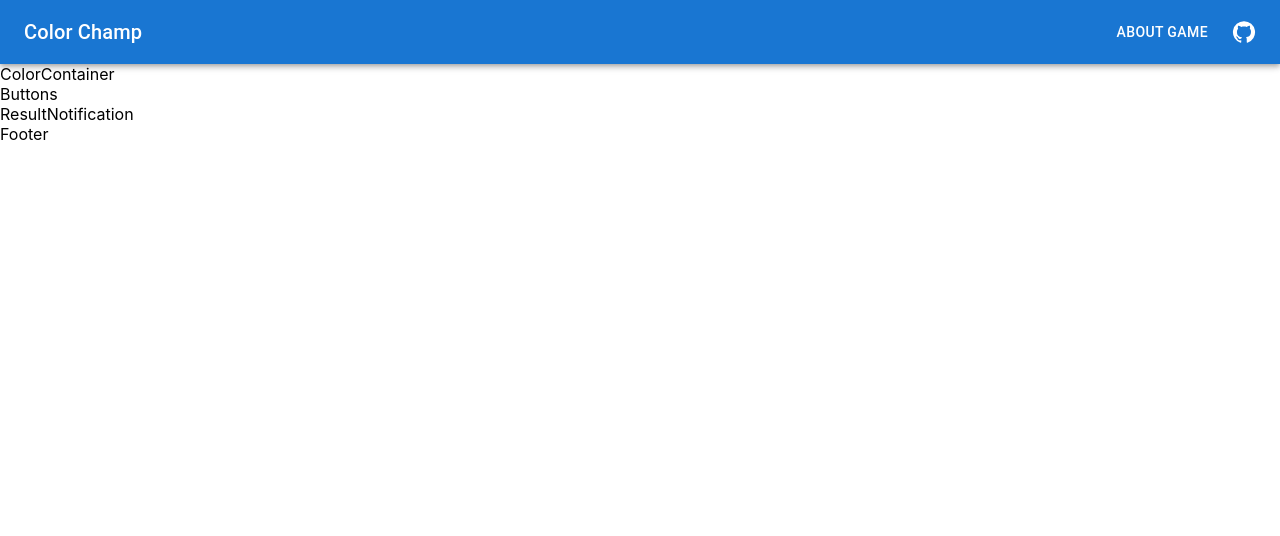
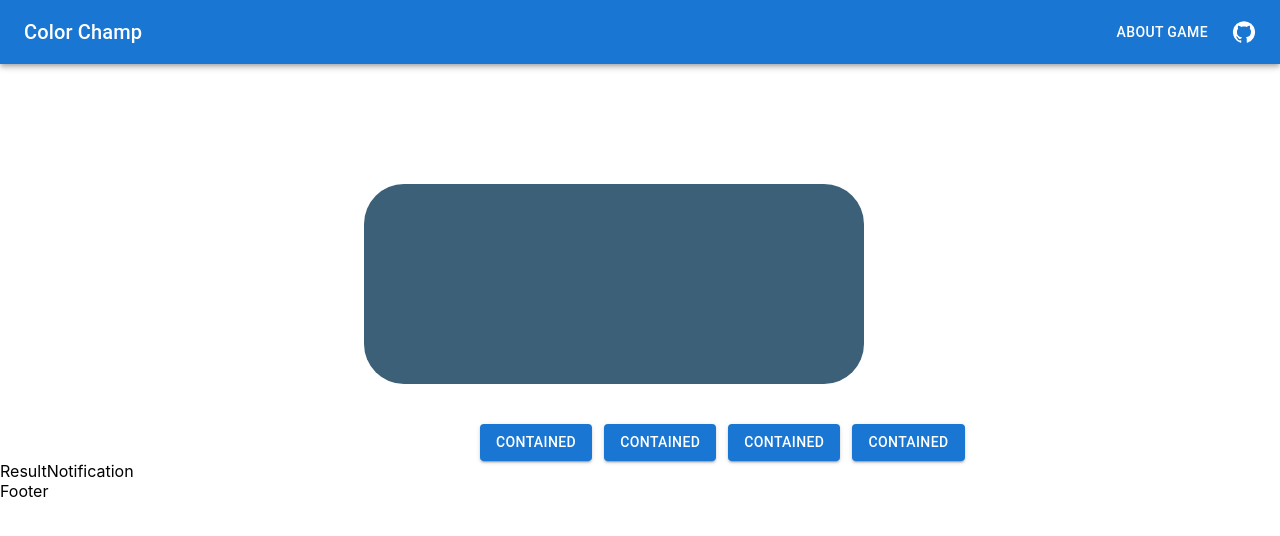
Before and after one commit to sakun9526/color-champ, a React (Create React App) app: page / in a window 1280 px wide. Shown: the top 536 px of the page. Built offline with nearby package versions, Linux system fonts and the light colour scheme.

Commit message:
color container and buttons WIP

```diff
--- a/src/Components/Buttons.tsx
+++ b/src/Components/Buttons.tsx
@@ -1,5 +1,22 @@
+import Button from "@mui/material/Button";
+
 const Buttons = () => {
-  return <div>Buttons</div>;
+  return (
+    <>
+      <Button variant="contained" sx={{ ml: 60, mt: 5 }}>
+        Contained
+      </Button>
+      <Button variant="contained" sx={{ ml: 1.5, mt: 5 }}>
+        Contained
+      </Button>
+      <Button variant="contained" sx={{ ml: 1.5, mt: 5 }}>
+        Contained
+      </Button>
+      <Button variant="contained" sx={{ ml: 1.5, mt: 5 }}>
+        Contained
+      </Button>
+    </>
+  );
 };
 
 export default Buttons;
--- a/src/Components/ColorContainer.tsx
+++ b/src/Components/ColorContainer.tsx
@@ -1,5 +1,20 @@
+import Box from "@mui/material/Box";
+import Container from "@mui/material/Container";
+
 const ColorContainer = () => {
-  return <div>ColorContainer</div>;
+  return (
+    <Container maxWidth="sm">
+      <Box
+        sx={{
+          width: 500,
+          height: 200,
+          backgroundColor: "#3B6078",
+          mt: 15,
+          borderRadius: 10,
+        }}
+      />
+    </Container>
+  );
 };
 
 export default ColorContainer;
```
